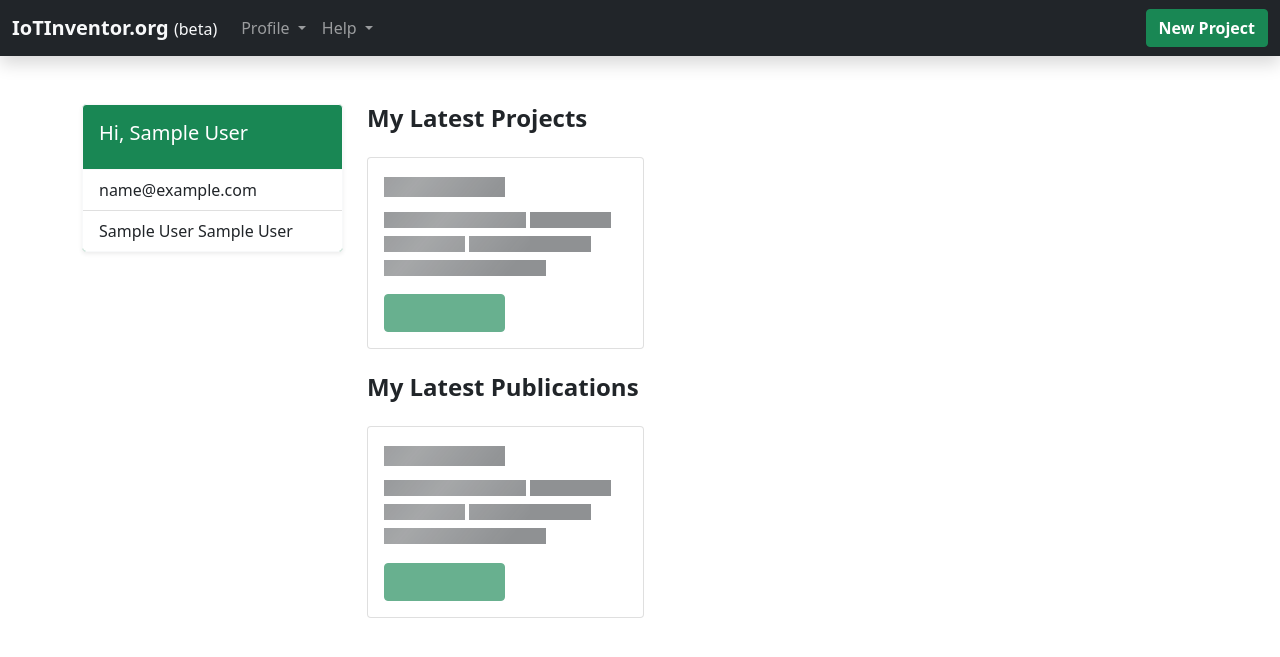
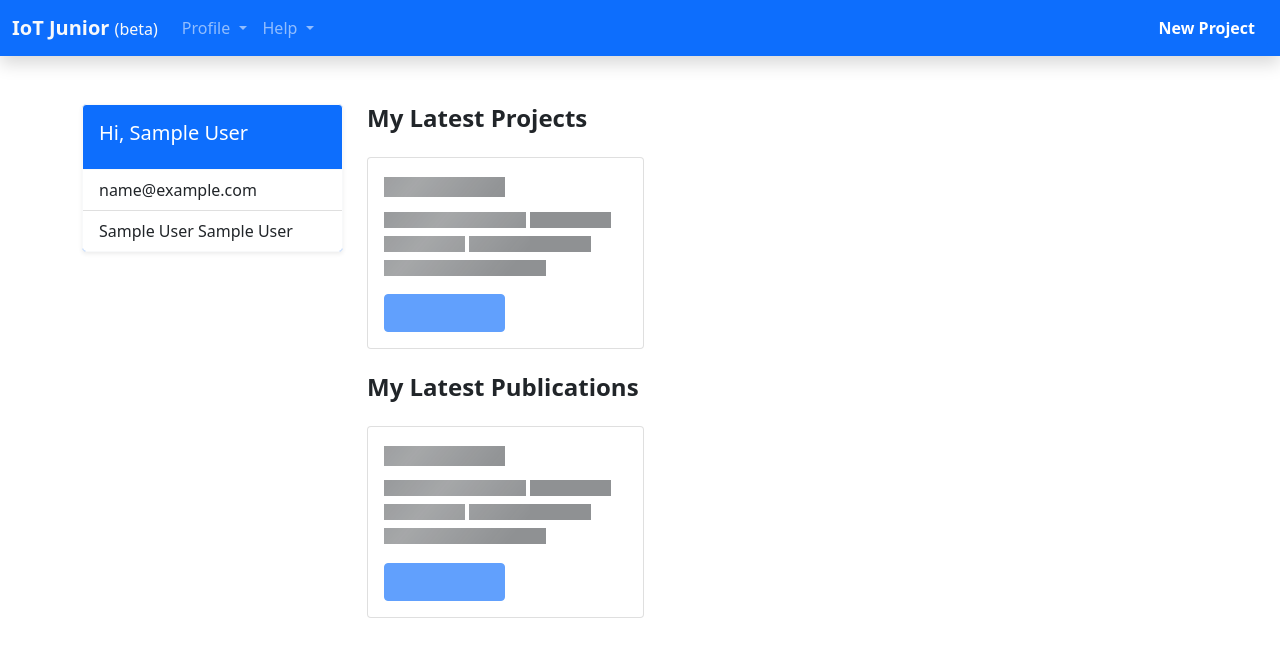
Before and after one commit to iotjunior/apz, a CodeIgniter app: page /iotjunior/dashboard in a window 1280 px wide. Shown: the top 657 px of the page. Run offline with CodeIgniter, Linux system fonts and the light colour scheme; the visitor is signed in with stand-in values (Sample User, id 1); data that the repository does not hold is empty; some libraries are stand-ins or nearby versions.

Commit message:
change success to primary

```diff
--- a/application/views/dashboard/components/empty.php
+++ b/application/views/dashboard/components/empty.php
@@ -10,6 +10,6 @@
       <span class="placeholder col-6"></span>
       <span class="placeholder col-8"></span>
     </p>
-    <a href="#" tabindex="-1" class="btn btn-success disabled placeholder col-6"></a>
+    <a href="#" tabindex="-1" class="btn btn-primary disabled placeholder col-6"></a>
   </div>
 </div>
--- a/application/views/dashboard/components/project_list.php
+++ b/application/views/dashboard/components/project_list.php
@@ -13,7 +13,7 @@
             </h6>
             <p><small>created <?= date("D, d M Y", strtotime($project->created)); ?></small></p>
             <div class="btn-group">
-              <button type="button" class="btn btn-success dropdown-toggle" data-bs-toggle="dropdown" aria-expanded="false">
+              <button type="button" class="btn btn-primary dropdown-toggle" data-bs-toggle="dropdown" aria-expanded="false">
                 <i class="bi bi-gear-fill"></i>
               </button>
               <ul class="dropdown-menu">
--- a/application/views/dashboard/components/publication_list.php
+++ b/application/views/dashboard/components/publication_list.php
@@ -15,11 +15,11 @@
             <p class="text-truncate">
               <small ><?= $publication->description ?></small>
             </p>
-            <a href="<?= site_url('publication/clone/' . $publication->id) ?>" class="btn btn-success">
+            <a href="<?= site_url('publication/clone/' . $publication->id) ?>" class="btn btn-primary">
               Clone
             </a>
             <?php if ($publication->link_tutorial !== NULL): ?>
-            <a target="_blank" href="<?= $publication->link_tutorial ?>" class="btn btn-outline-success">
+            <a target="_blank" href="<?= $publication->link_tutorial ?>" class="btn btn-outline-primary">
               Tutorial
             </a>
             <?php endif; ?>
--- a/application/views/dashboard/index.php
+++ b/application/views/dashboard/index.php
@@ -15,9 +15,9 @@
   <div class="container mt-4">
     <div class="row">
       <div class="col-md-3">
-        <div class="card bg-success shadow-sm border-light">
+        <div class="card bg-primary shadow-sm border-light">
           <div class="card-body ">
-            <h5 class="card-title bg-success text-white">Hi, <?= $this->session->userdata("first_name"); ?></h5>
+            <h5 class="card-title bg-primary text-white">Hi, <?= $this->session->userdata("first_name"); ?></h5>
           </div>
           <ul class="list-group list-group-flush">
             <li class="list-group-item"><?= $this->session->userdata("email"); ?></li>
--- a/application/views/partials/navbar.php
+++ b/application/views/partials/navbar.php
@@ -1,7 +1,7 @@
-<nav class="navbar navbar-expand-lg shadow navbar-dark bg-dark">
+<nav class="navbar navbar-expand-lg shadow navbar-dark bg-primary">
   <div class="container-fluid">
     <a class="navbar-brand text-light" href="<?= site_url('project'); ?>">
-      <span class="fw-bold">IoTInventor.org</span>
+      <span class="fw-bold">IoT Junior</span>
       <span class="fw-light fs-6">(beta)</span>
     </a>
     <button class="navbar-toggler" type="button" data-bs-toggle="collapse" data-bs-target="#navbarSupportedContent" aria-controls="navbarSupportedContent" aria-expanded="false" aria-label="Toggle navigation">
@@ -62,13 +62,13 @@
       </ul>
       <div class="d-flex">
         <?php if ( $controller === 'project' || $controller === "dashboard" ): ?>
-          <button class="btn btn-success fw-bold" data-bs-toggle="modal" data-bs-target="#modalCreateProject">New Project</button>
+          <button class="btn btn-primary fw-bold" data-bs-toggle="modal" data-bs-target="#modalCreateProject">New Project</button>
         <?php endif; ?>
         <?php if ( $controller === 'webserial' ): ?>
           <button class="btn btn-outline-secondary fw-bold" >Refresh</button>
           &nbsp;
           &nbsp;
-          <button class="btn btn-success fw-bold" id="openSerial">Open Serial</button>
+          <button class="btn btn-primary fw-bold" id="openSerial">Open Serial</button>
         <?php endif; ?>
       </div>
     </div>
@@ -90,7 +90,7 @@
             <input type="text" class="form-control" name="title" placeholder="My ESP32 Project">
           </div>
           <div class="mb-3">
-            <a class="btn btn-outline-light btn-sm text-success" data-bs-toggle="collapse" href="#boardOptions" role="button" aria-expanded="false" aria-controls="collapseExample">
+            <a class="btn btn-outline-light btn-sm text-primary" data-bs-toggle="collapse" href="#boardOptions" role="button" aria-expanded="false" aria-controls="collapseExample">
               <i class="bi bi-caret-right-fill"></i> Board options
             </a>
           </div>
@@ -107,7 +107,7 @@
             </div>
           </div>
           <div class="mb-3">
-            <button type="submit" class="btn btn-success">Create</button>
+            <button type="submit" class="btn btn-primary">Create</button>
           </div>
           </form>
         </div>
```
